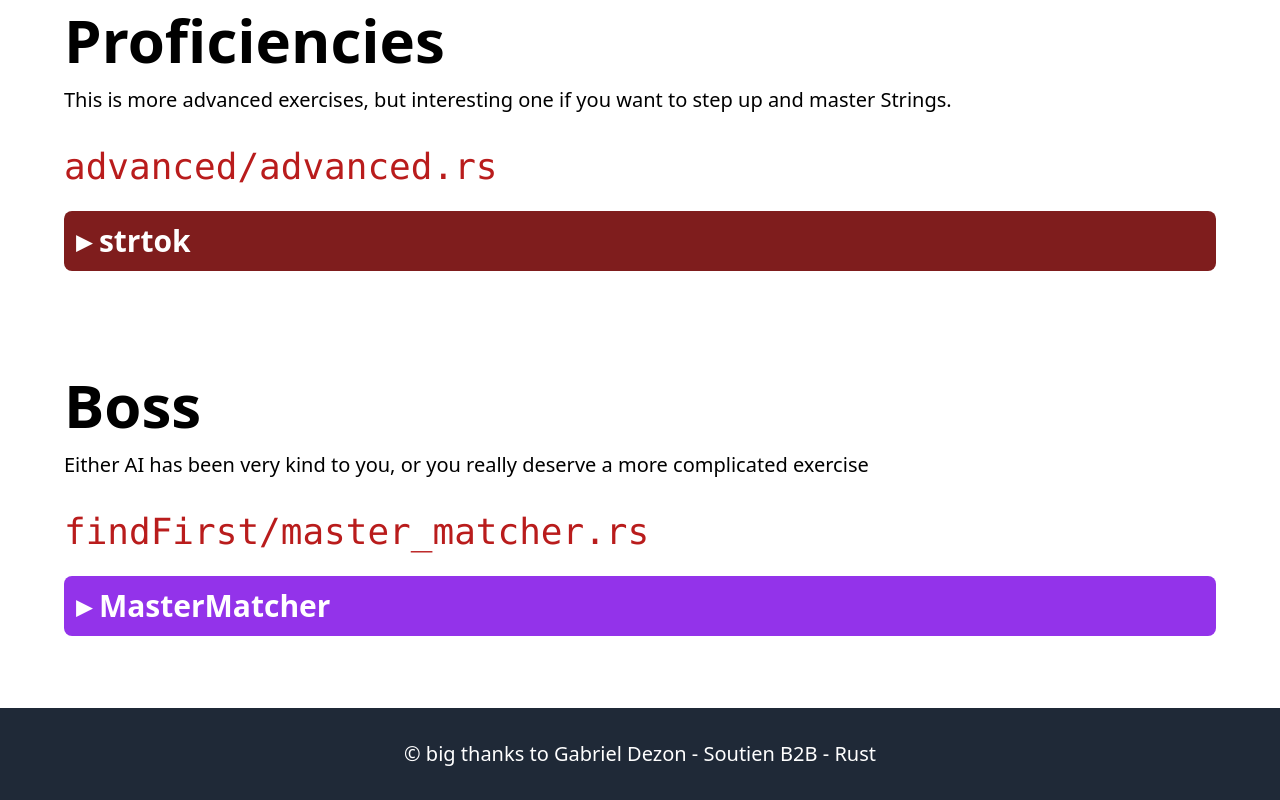
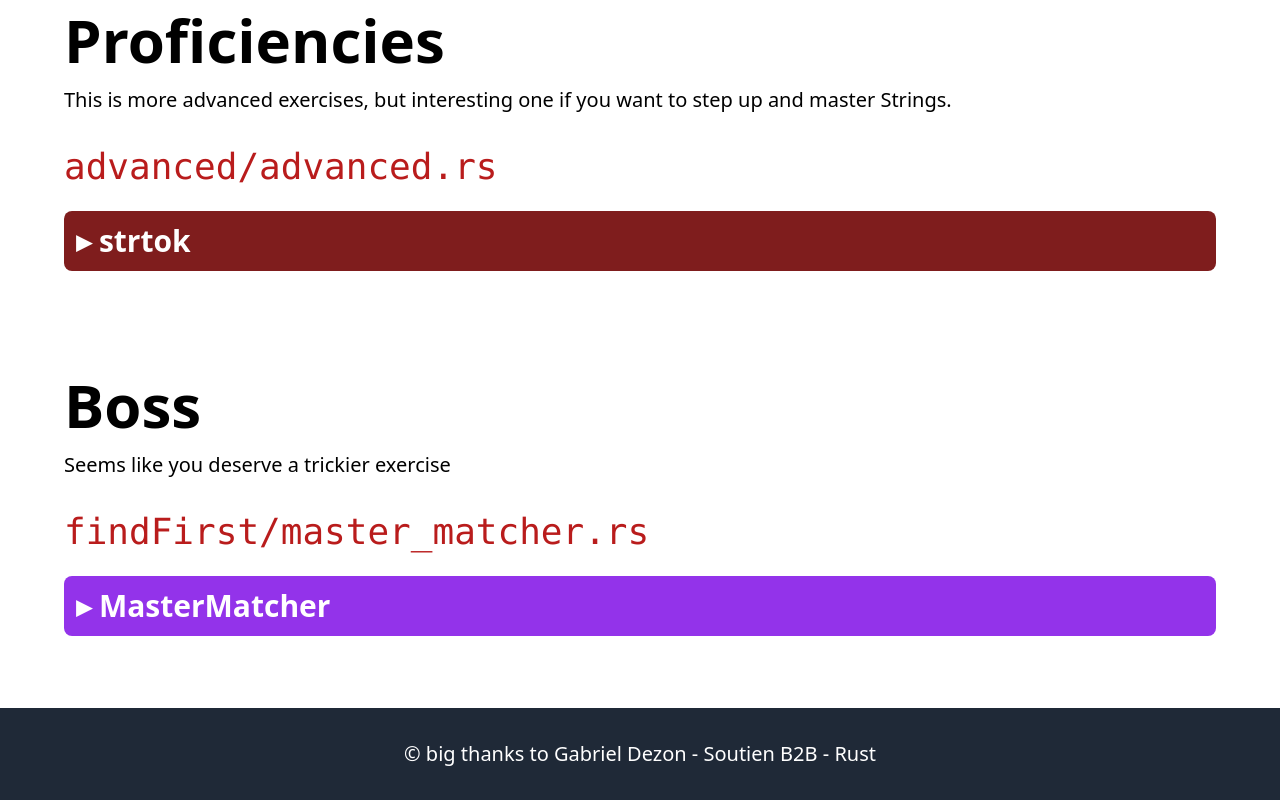
Before and after one commit to Gaspardcode/EPIRS-help, a React (Vite) app: page / in a window 1280 px wide. Shown: the part 1818-2618 px from the top of the page. Built offline with nearby package versions, Linux system fonts and the light colour scheme.

Commit message:
fix(english typo)

```diff
--- a/src/subject/BossSection.jsx
+++ b/src/subject/BossSection.jsx
@@ -10,7 +10,7 @@ function BossSection() {
         <>
             <section className="w-full px-16 py-8">
                 <h2 className="text-6xl font-bold pb-4">Boss</h2>
-                <P>Either AI has been very kind to you, or you really deserve a more complicated exercise</P>
+                <P>Seems like you deserve a trickier exercise</P>
                 <div className="my-4" />
                 <MasterMatcher />
             </section>
```
